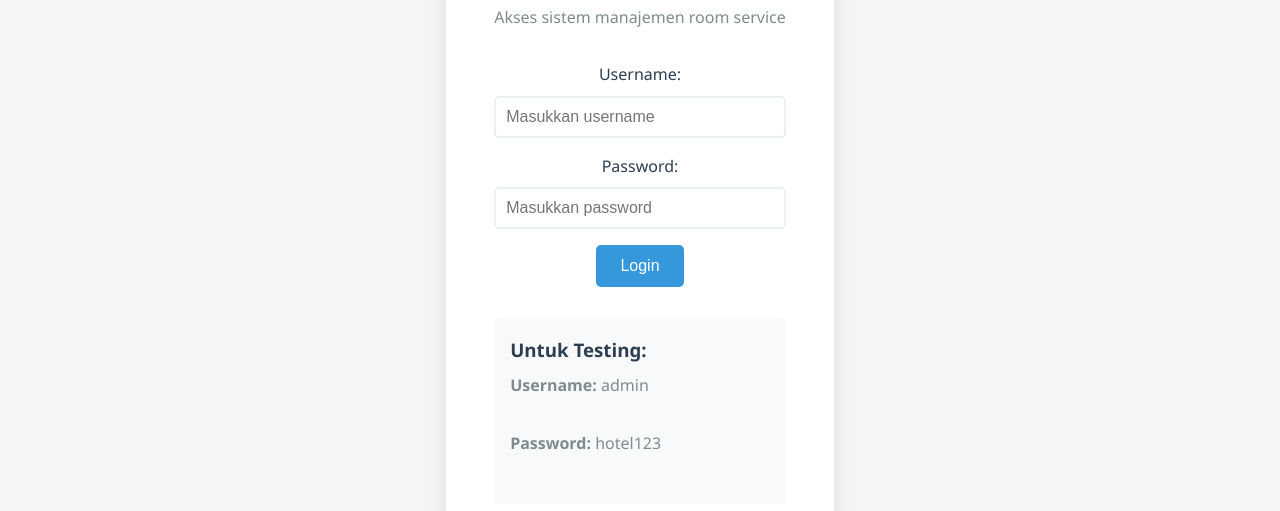
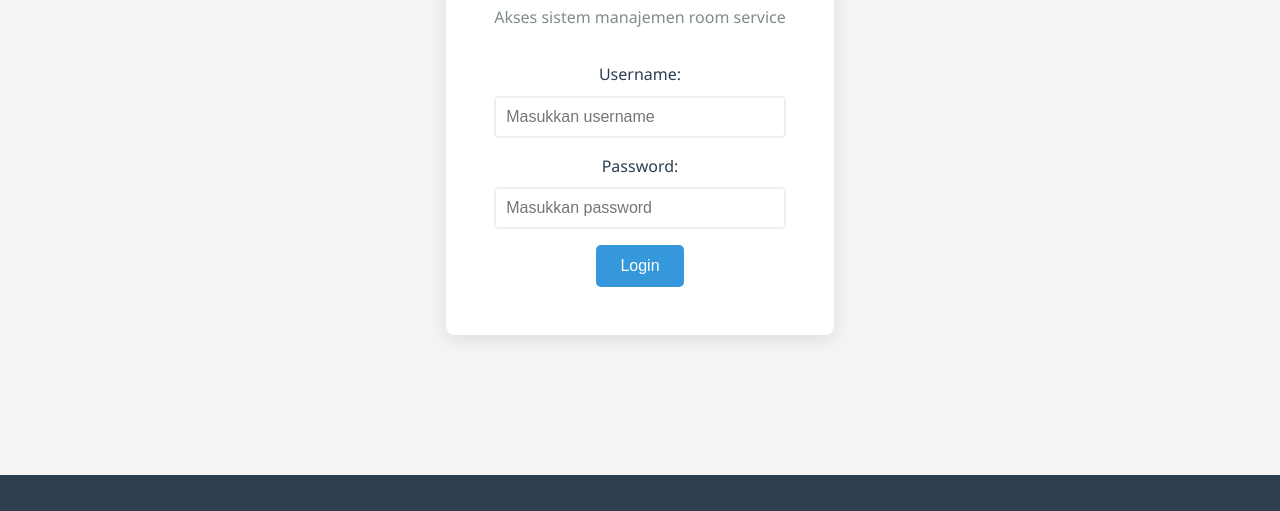
Before and after one commit to ryndearu/HotelManagementWeb, a website: page public/admin-login.html in a window 1280 px wide. Shown: the part 281-792 px from the top of the page. Drawn offline with Linux system fonts and the light colour scheme.

Commit message:
Remove test credentials from admin login page

```diff
--- a/public/admin-login.html
+++ b/public/admin-login.html
@@ -45,11 +45,6 @@
                     <div id="loginError" class="error-message" style="display: none;">
                         Username atau password salah. Silakan coba lagi.
                     </div>
-
-                    <div class="login-info">                        <h3>Untuk Testing:</h3>
-                        <p><strong>Username:</strong> admin</p>
-                        <p><strong>Password:</strong> hotel123</p>
-                    </div>
                 </div>
             </div>
         </div>
```
